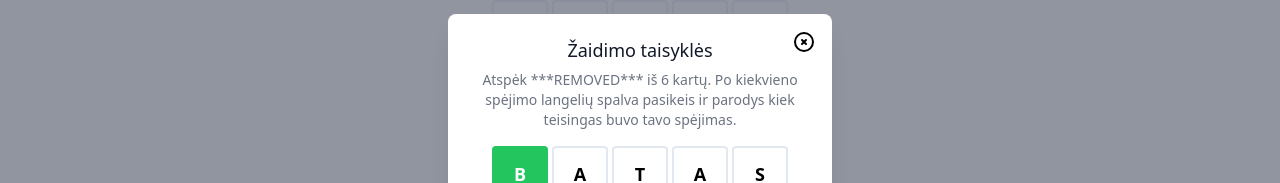
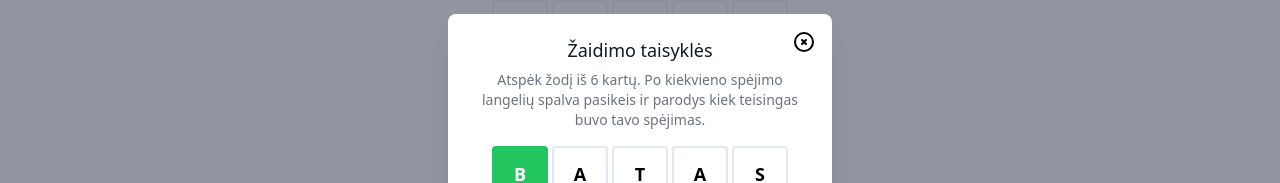
Before and after one commit to darccio/atspek-zodi, a React (Create React App) app: page / in a window 1280 px wide. Both pictures are taken after a click on the icon 764 px from the left and 46 px from the top of the page. Shown: the part 152-335 px from the top of the page. Built offline with nearby package versions, Linux system fonts and the light colour scheme.

Commit message:
Last redaction

```diff
--- a/src/components/modals/InfoModal.tsx
+++ b/src/components/modals/InfoModal.tsx
@@ -14,7 +14,7 @@ export const InfoModal = ({ isOpen, handleClose }: Props) => {
       handleClose={handleClose}
     >
       <p className="text-sm text-gray-500">
-        Atspėk ***REMOVED*** iš 6 kartų. Po kiekvieno spėjimo langelių spalva pasikeis
+        Atspėk žodį iš 6 kartų. Po kiekvieno spėjimo langelių spalva pasikeis
         ir parodys kiek teisingas buvo tavo spėjimas.
       </p>
 
```
